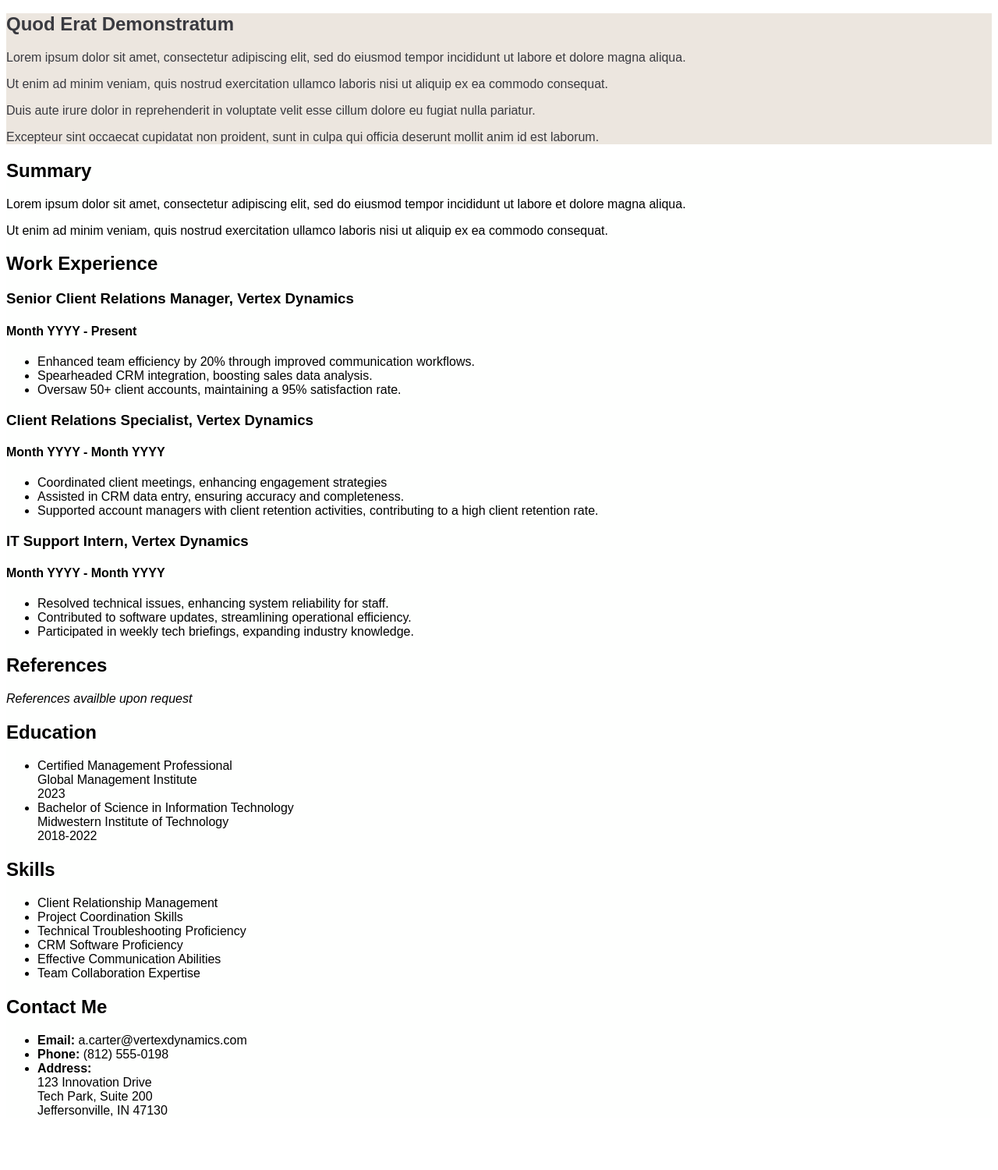
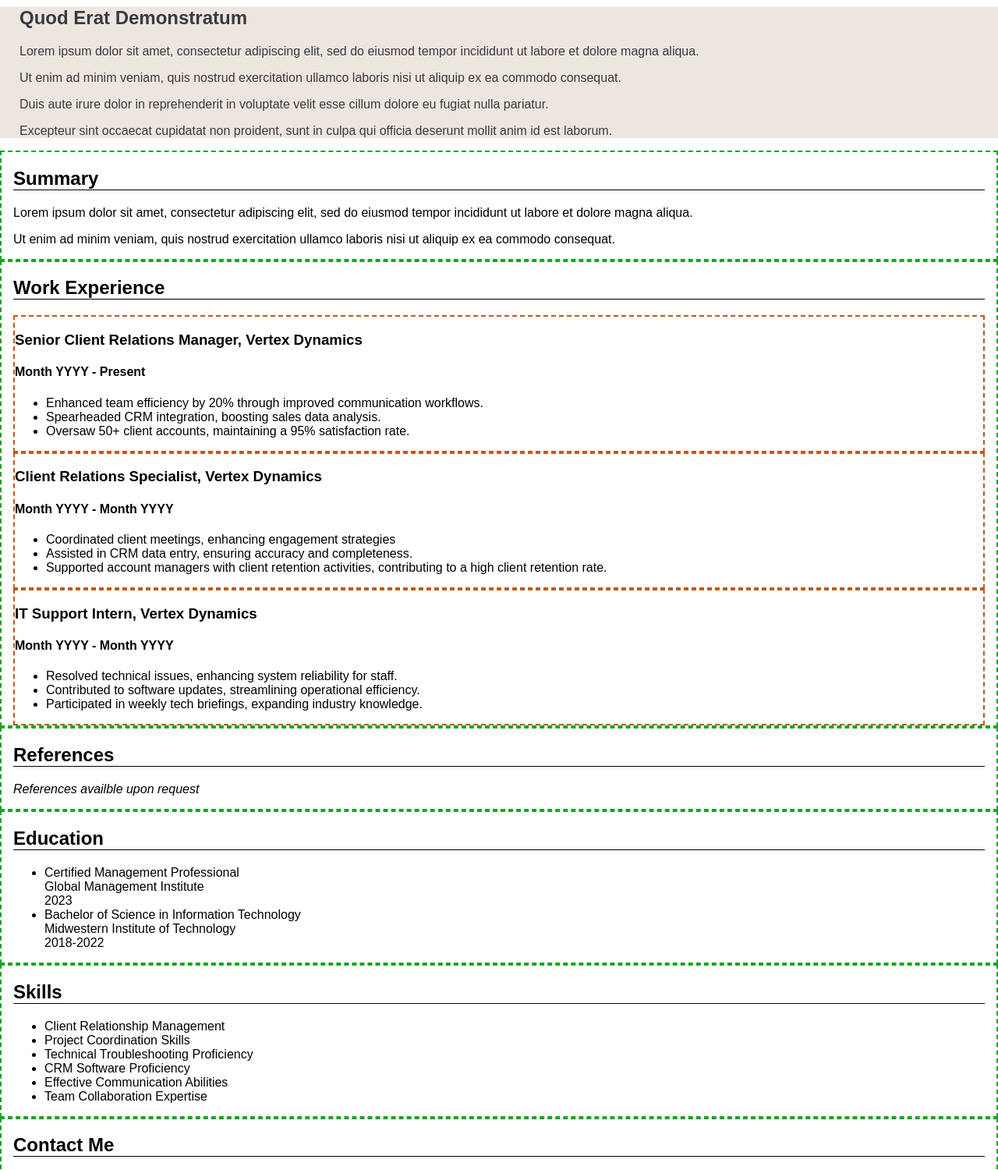
Before and after one commit to jayboots/portfolio, a plain HTML site: page public/index.html in a window 1280 px wide. Shown: the part 135-1635 px from the top of the page at 78% size. Before the commit the page ends 1584 px from the top, so only its background shows below. Drawn offline with Linux system fonts and the light colour scheme.

Commit message:
feat(Portfolio): :art: rough in styles and prep for layout
Begin roughing in the style divs in preparation for establishing proper layouts. More placeholders.

```diff
--- a/public/index.html
+++ b/public/index.html
@@ -12,28 +12,33 @@
     <title>Portfolio - Assignment 1 Group 55</title>
 </head>
 <body>
-    <!-- Some placeholder content for the resume -->
-    <div class="header">
+    <div id="topbar">
+        <!-- Constant minimalist header placeholder -->
         <h1>Alex Carter</h1>
         <p>Technical Client Relations</p>
     </div>
-    <div class="sidebar">
+    <div id="sidebar">
+        <!-- The navbar / sidebar will contain links to "about", "resume", and "projects" sections -->
         <h2>Quod Erat Demonstratum</h2>
         <p>Lorem ipsum dolor sit amet, consectetur adipiscing elit, sed do eiusmod tempor incididunt ut labore et dolore magna aliqua.</p>
         <p>Ut enim ad minim veniam, quis nostrud exercitation ullamco laboris nisi ut aliquip ex ea commodo consequat.</p>
         <p>Duis aute irure dolor in reprehenderit in voluptate velit esse cillum dolore eu fugiat nulla pariatur.</p>
         <p>Excepteur sint occaecat cupidatat non proident, sunt in culpa qui officia deserunt mollit anim id est laborum.</p>
     </div>
-    <div class="resume">
+    <div class="content">
+        <div class="about">
+            <!-- TBD -->
+        </div>
+        <div id="resume">
             <!-- This section will be one of a few, this will fulfill the resume requirements -->
             <div class="section">
-            <h2>Summary</h2>
+                <h2 class="content">Summary</h2>
                 <p>Lorem ipsum dolor sit amet, consectetur adipiscing elit, sed do eiusmod tempor incididunt ut labore et dolore magna aliqua.</p>
                 <p>Ut enim ad minim veniam, quis nostrud exercitation ullamco laboris nisi ut aliquip ex ea commodo consequat.</p>
             </div>
             <div class="section">
-            <h2>Work Experience</h2>
-            <div class="work-history-card">
+                <h2 class="content">Work Experience</h2>
+                <div class="example-card">
                     <h3>Senior Client Relations Manager, Vertex Dynamics</h3>
                     <h4>Month YYYY - Present</h4>
                     <ul>
@@ -42,7 +47,7 @@
                         <li>Oversaw 50+ client accounts, maintaining a 95% satisfaction rate.</li>
                     </ul>
                 </div>
-            <div class="work-history-card">
+                <div class="example-card">
                     <h3>Client Relations Specialist, Vertex Dynamics</h3>
                     <h4>Month YYYY - Month YYYY</h4>
                     <ul>
@@ -51,7 +56,7 @@
                         <li>Supported account managers with client retention activities, contributing to a high client retention rate.</li>
                     </ul>
                 </div>
-            <div class="work-history-card">
+                <div class="example-card">
                     <h3>IT Support Intern, Vertex Dynamics</h3>
                     <h4>Month YYYY - Month YYYY</h4>
                     <ul>
@@ -62,11 +67,11 @@
                 </div>
             </div>
             <div class="section">
-            <h2>References</h2>
+                <h2 class="content">References</h2>
                 <p><i>References availble upon request</i></p>
             </div>
             <div class="section">
-            <h2>Education</h2>
+                <h2 class="content">Education</h2>
                 <ul class="credentials">
                     <li>
                         <div>Certified Management Professional</div>
@@ -81,7 +86,7 @@
                 </ul>
             </div>
             <div class="section">
-            <h2>Skills</h2>
+                <h2 class="content">Skills</h2>
                 <ul>
                     <li>Client Relationship Management</li>
                     <li>Project Coordination Skills</li>
@@ -92,7 +97,7 @@
                 </ul>
             </div>
             <div class="section">
-            <h2>Contact Me</h2>
+                <h2 class="content">Contact Me</h2>
                 <ul>
                     <li class="email">
                         <strong>Email:</strong> a.carter@vertexdynamics.com
@@ -108,6 +113,27 @@
                 </ul>
             </div>
         </div>
+        <div class="projects">
+            <div class="section">
+            <h2 class="content">Projects</h2>
+                <div class="example-card">
+                    <h4>Project Title</h4>
+                    <p>Lorem ipsum dolor sit amet, consectetur adipiscing elit, sed do eiusmod tempor incididunt ut labore et dolore magna aliqua.</p>
+                    <img src="static/media/testimage.jpg" width="150"/>
+                </div>
+                <div class="example-card">
+                    <h4>Project Title</h4>
+                    <p>Lorem ipsum dolor sit amet, consectetur adipiscing elit, sed do eiusmod tempor incididunt ut labore et dolore magna aliqua.</p>
+                    <img src="static/media/testimage.jpg" width="150"/>
+                </div>
+                <div class="example-card">
+                    <h4>Project Title</h4>
+                    <p>Lorem ipsum dolor sit amet, consectetur adipiscing elit, sed do eiusmod tempor incididunt ut labore et dolore magna aliqua.</p>
+                    <img src="static/media/testimage.jpg" width="150"/>
+                </div>
+            </div>
+        </div>
+    </div>
 </body>
 
 </html>
--- a/public/static/css/styles.css
+++ b/public/static/css/styles.css
@@ -1,8 +1,12 @@
-/* Generic Div Padding / Positioning */
-div{
+body {
+    margin: 0px;
     padding: 0px;
+}
+
+/* div{
+    padding: 5px;
     margin: 0px;
-}
+} */
 
 /*
     margin-top
@@ -12,22 +16,53 @@ div{
  */
 
 /* Section Block Colour Scheme */
-div.header{
+div#topbar{
     padding: 5px;
+    padding-left: 50px;
     background: #393A40;
     color: #FEFFFE;
 }
-div.sidebar{
+
+div#sidebar{
+    padding-left: 25px;
     background: #ECE6DF;
     color: #393A40;
 }
-div.resume{
+div#resume{
     background: #FEFFFE;
     color: #000000;
 }
 
+div.section{
+    /* Sometimes I set wonky borders just to see and test positioning things during layout mockups*/
+    padding-left: 15px;
+    padding-right: 15px;
+    border: 2px rgb(22, 166, 32) dashed;
+    background: #FEFFFE;
+    margin: 0px;
+}
+
+div.example-card{
+    /* Sometimes I set wonky borders just to see and test positioning things during layout mockups*/
+    border: 2px rgb(193, 89, 29) dashed;
+    background: #FEFFFE;
+}
+
 h1, h2, h3, h4, p, li {
     font-family: sans-serif
+}
+
+
+h2.content {
+    border-bottom: 1px solid #000000;
+    /* height: .75rem;
+    outline: 1px solid #000000;
+    outline-offset: 10px; */
+    padding-bottom: 0px;
+  }
+
+b,strong {
+    font-weight: bolder
 }
 
 /* Design inspirations */
```
Lines whose indentation alone changed are shown as unchanged.
